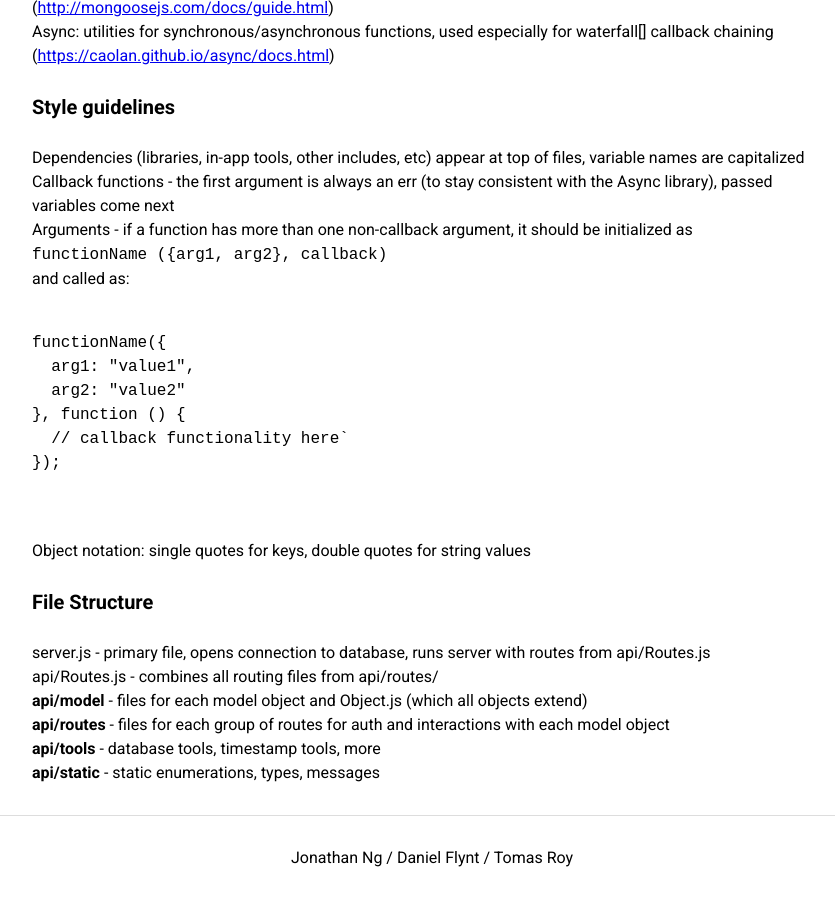
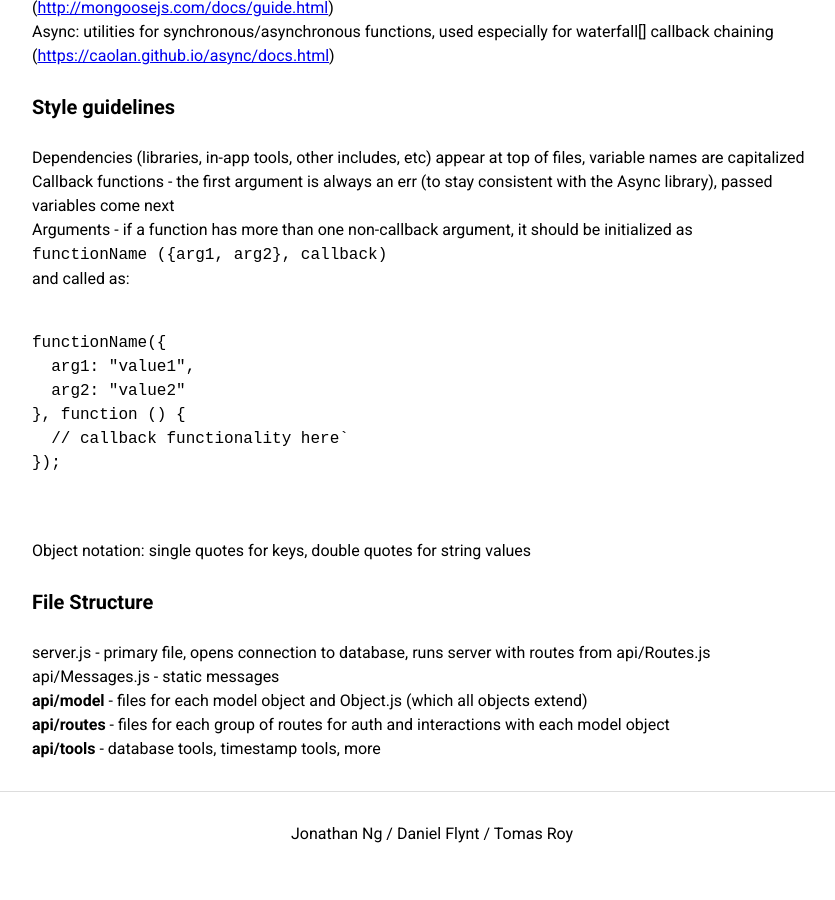
Before and after one commit to comp523-602/cchange-project, a Jekyll site: the page built from back-end-docs.markdown, in a window 1280 px wide and 900 px high, scrolled down 1163 px. Shown: the whole window, without its empty margins (208-1043 px from the left). Built offline with Jekyll 4.4.1, drawn with Linux system fonts in a browser that asks for light colours; after the commit the page ends 2039 px from its top, so only the background shows below that.

Commit message:
Updated Back End Docs

```diff
--- a/back-end-docs.markdown
+++ b/back-end-docs.markdown
@@ -68,8 +68,7 @@ Object notation: single quotes for keys, double quotes for string values
 ## File Structure
 
 server.js - primary file, opens connection to database, runs server with routes from api/Routes.js
-api/Routes.js - combines all routing files from api/routes/
+api/Messages.js - static messages
 **api/model** - files for each model object and Object.js (which all objects extend)
 **api/routes** - files for each group of routes for auth and interactions with each model object
 **api/tools** - database tools, timestamp tools, more
-**api/static** - static enumerations, types, messages
```
